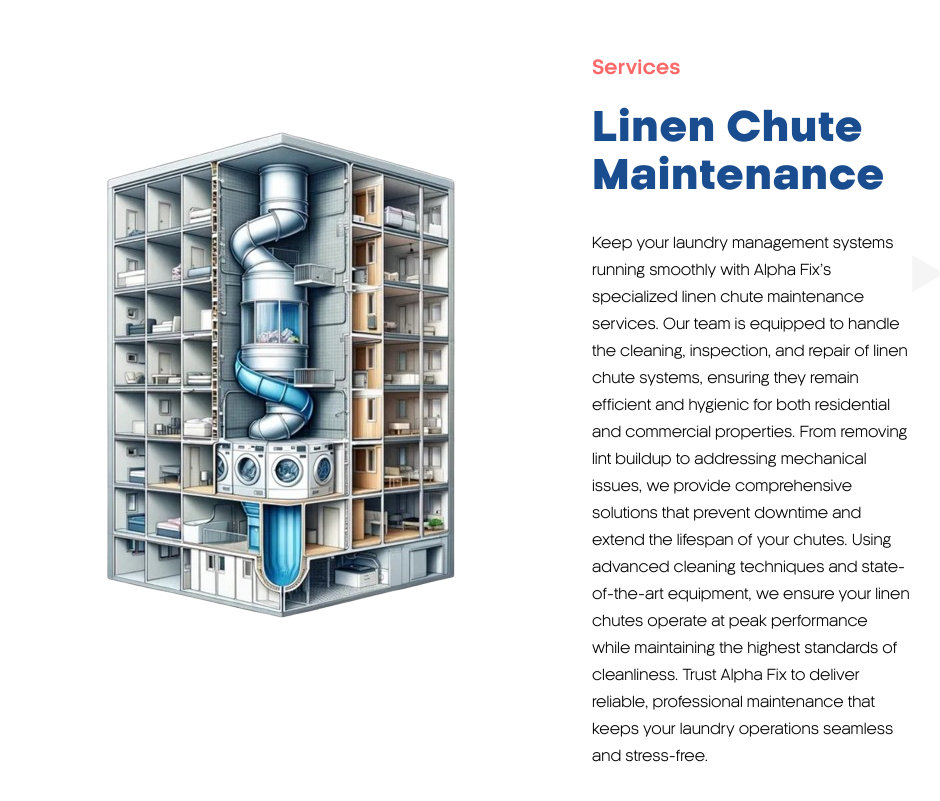
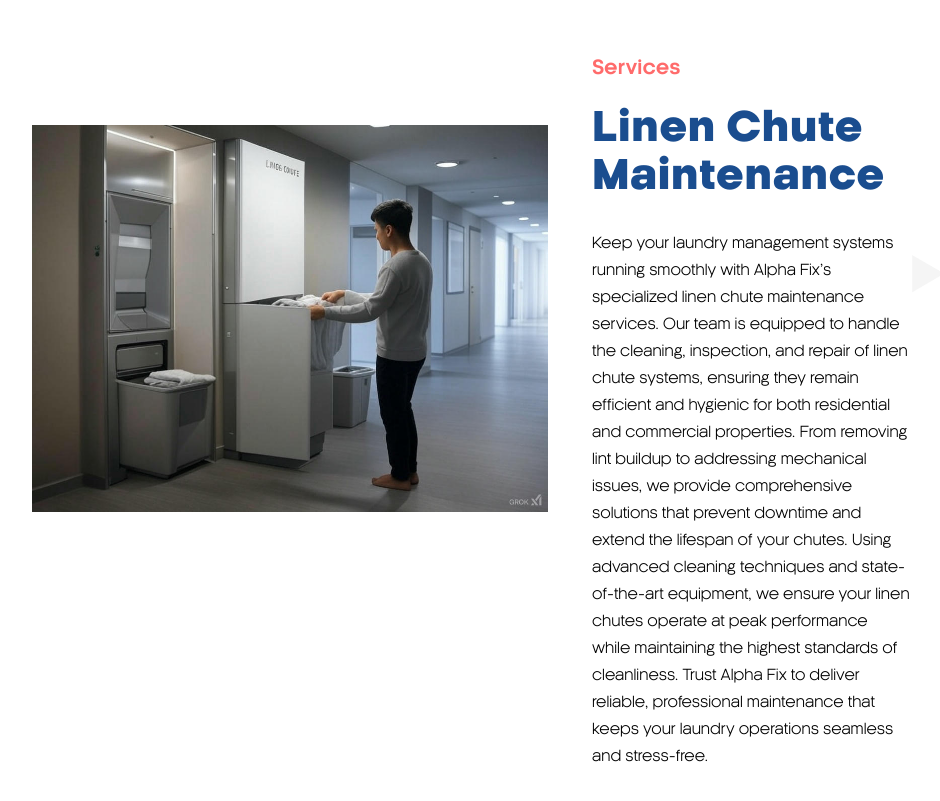
Before and after one commit to Ashhar-mhd/Alpha-Fix, a plain HTML site: page index.html in a window 1280 px wide. Shown: the part 3520-4321 px from the top of the page, without its empty margins (80-1020 px from the left). Drawn offline with nearby package versions, Linux system fonts and the light colour scheme.

Commit message:
Update index.html
Linen Chute Photo Updated

```diff
--- a/index.html
+++ b/index.html
@@ -233,7 +233,7 @@
             <div class="row">
                 <div class="col-lg-6 col-md-6 col-12">
                     <div class="img-sec">
-                        <img src="assets/images/Linen Chute.png" alt="Linen Chute Maintenance" id="linen-chute-image">
+                        <img src="assets/images/Linen Chute.jpg" alt="Linen Chute Maintenance" id="linen-chute-image">
                     </div>
                 </div>
 
```
